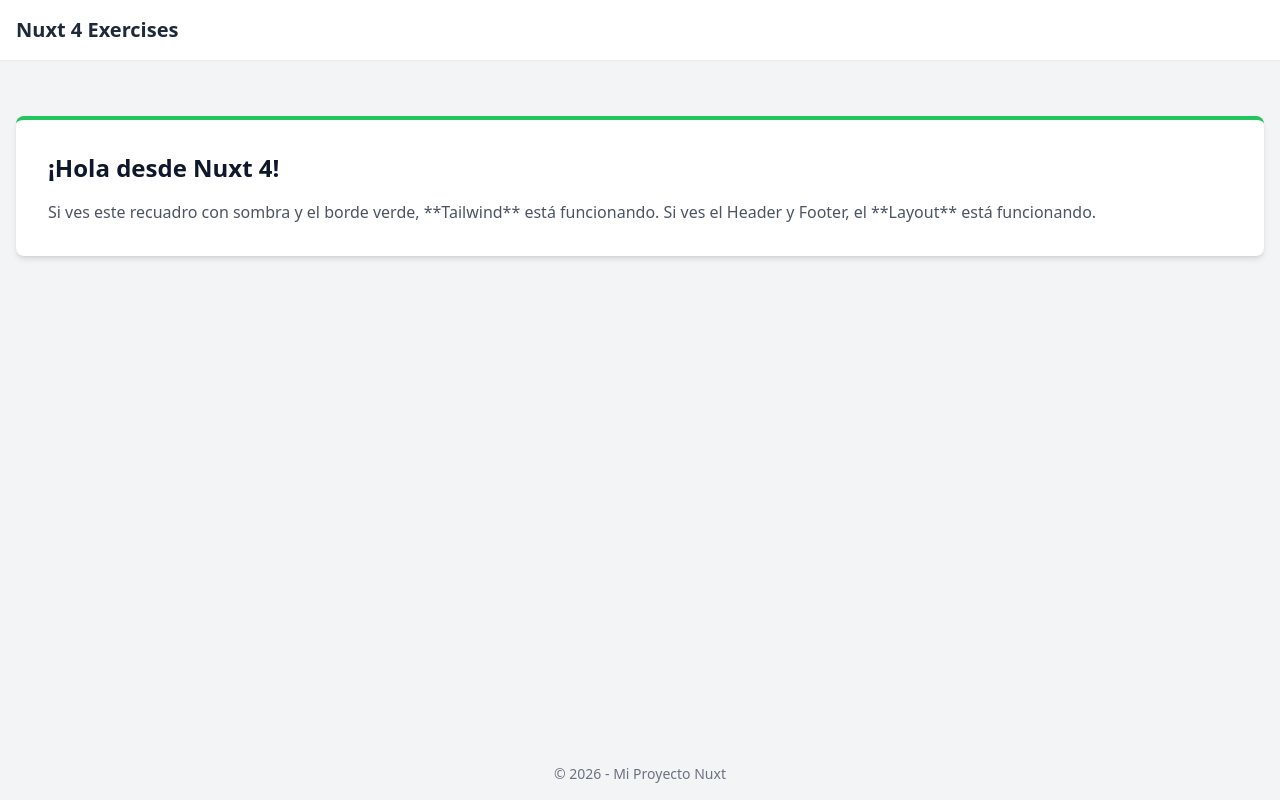
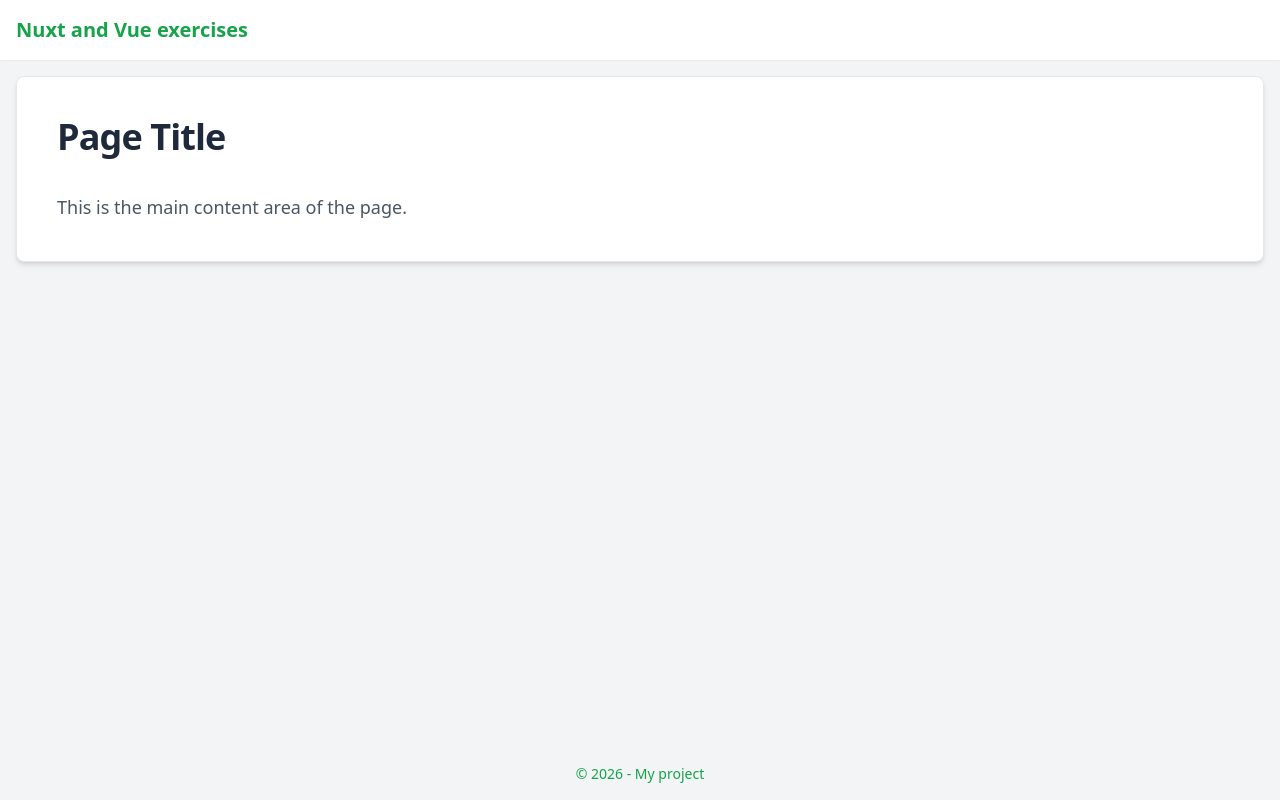
Before and after one commit to marcoslgl/formacion, a Nuxt app in the folder nuxt-vue-exercises/: page / in a window 1280 px wide. Built offline with nearby package versions, Linux system fonts and the light colour scheme.

Commit message:
feat(vue-nuxt) add exercise 2

```diff
--- /dev/null
+++ b/nuxt-vue-exercises/components/TheTitle.vue
@@ -0,0 +1,14 @@
+<script setup lang="ts">
+const props = defineProps<{
+  propTitle: string;
+}>();
+</script>
+
+<template>
+  <div class="mb-6">
+    <h1 class="text-4xl font-extrabold text-slate-800 tracking-tight">
+      {{ props.propTitle }}
+    </h1>
+    <div class="h-1 w-20 bg-primary mt-2 rounded-full"></div>
+  </div>
+</template>
--- a/nuxt-vue-exercises/layouts/default.vue
+++ b/nuxt-vue-exercises/layouts/default.vue
@@ -6,7 +6,7 @@
   <div class="min-h-screen flex flex-col">
     <header class="p-4 bg-white shadow-sm">
       <nav class="container mx-auto">
-        <h1 class="text-xl font-bold text-slate-800">Nuxt 4 Exercises</h1>
+        <h1 class="text-xl font-bold text-green-600">Nuxt and Vue exercises</h1>
       </nav>
     </header>
 
@@ -14,6 +14,6 @@
       <slot />
     </main>
 
-    <footer class="p-4 text-center text-sm text-gray-500">&copy; 2026 - Mi Proyecto Nuxt</footer>
+    <footer class="p-4 text-center text-sm text-green-600">&copy; 2026 - My project</footer>
   </div>
 </template>
--- a/nuxt-vue-exercises/pages/index.vue
+++ b/nuxt-vue-exercises/pages/index.vue
@@ -1,21 +1,12 @@
 <script setup lang="ts">
-// Composition API
-const message = ref("¡Hola desde Nuxt 4!");
-
-// Esto le dice a Nuxt que use el archivo layouts/default.vue
 definePageMeta({
   layout: "default",
 });
 </script>
 
 <template>
-  <section class="py-10">
-    <div class="bg-white p-8 rounded-lg shadow-md border-t-4 border-green-500">
-      <h2 class="text-2xl font-bold mb-4">{{ message }}</h2>
-      <p class="text-gray-600">
-        Si ves este recuadro con sombra y el borde verde, **Tailwind** está funcionando. Si ves el Header y Footer, el
-        **Layout** está funcionando.
-      </p>
-    </div>
+  <section class="py-10 px-10 border rounded-lg bg-white shadow-md">
+    <TheTitle prop-title="Page Title" />
+    <p class="text-lg text-gray-600">This is the main content area of the page.</p>
   </section>
 </template>
```
